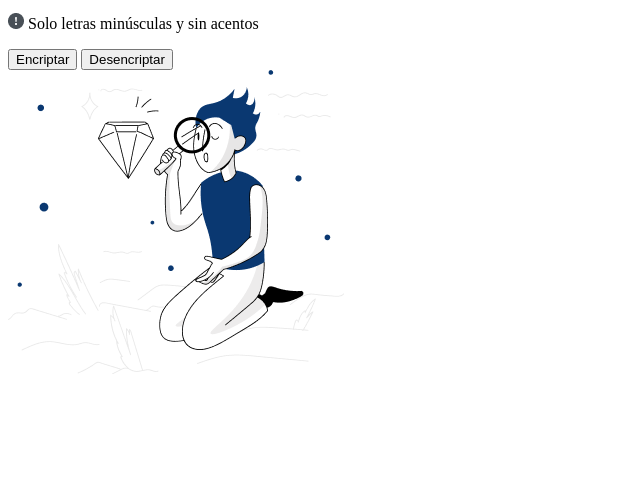
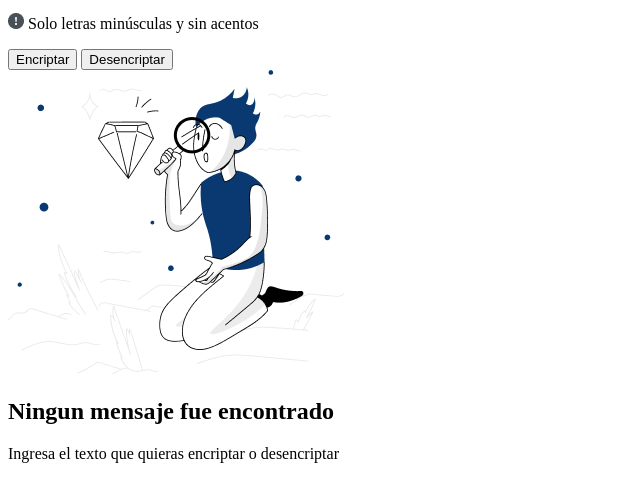
Before and after one commit to Devin001338/One_ncriptador_Challenge, a plain HTML site: page index.html in a window 1280 px wide. Shown: the part 84-586 px from the top of the page, without its empty margins (0-640 px from the left). Drawn offline with Linux system fonts and the light colour scheme.

Commit message:
Maquetacin html terminada

```diff
--- a/index.html
+++ b/index.html
@@ -23,7 +23,12 @@
         </div>
         <section class="resultado">
             <img src="./assets/Muñeco.png" alt="Imagen de referencia">
-
+            <h1>
+                Ningun mensaje fue encontrado
+            </h1>
+            <p>
+                Ingresa el texto que quieras encriptar o desencriptar
+            </p>
         </section>
     </main>
     <footer></footer>
```
